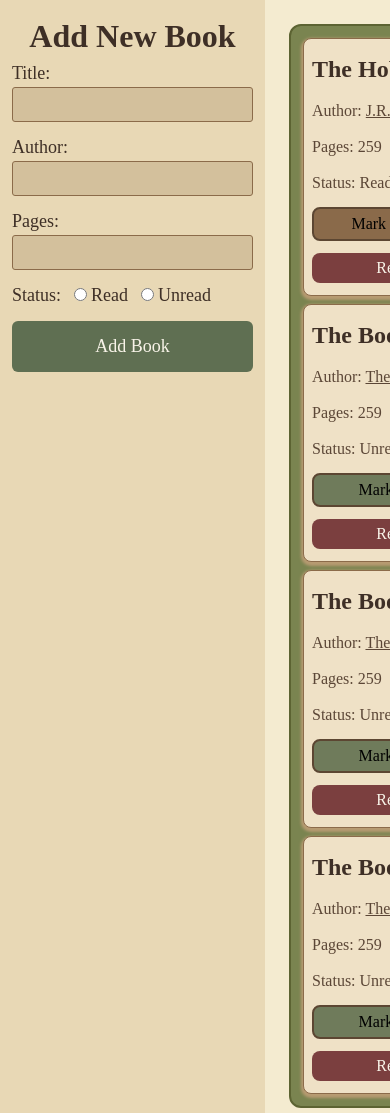
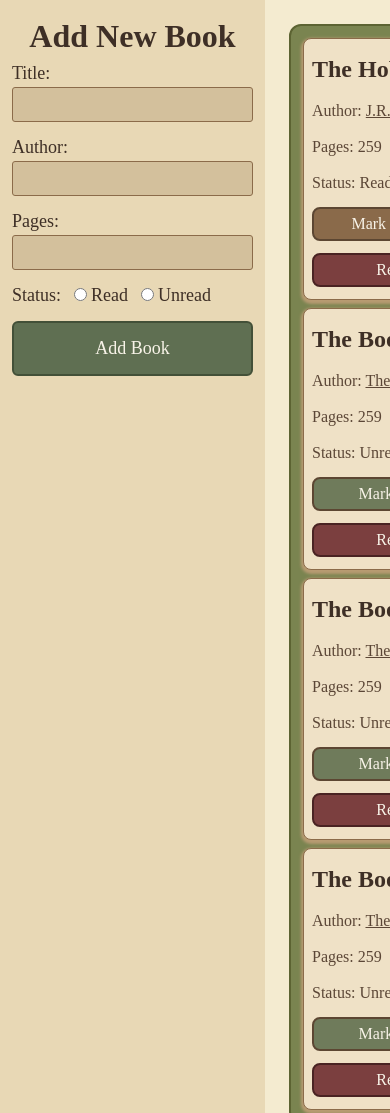
Before and after one commit to frozerated/Book-Library, a plain HTML site: page index.html in a window 390 px wide. Shown: the top 1113 px of the page. Drawn offline with Linux system fonts and the light colour scheme.

Commit message:
Add border: removeBtn, addBtn

```diff
--- a/style.css
+++ b/style.css
@@ -66,19 +66,21 @@ h1, h2, h3, h4, h5, h6 {
   --text-light: #F8F3E8;
 
   --btn-add-bg: #5F6F52;
+  --btn-add-border: #435038;
   --btn-add-hover: #4B5A3F;
 
   --btn-remove-bg: #7B3F3F;
   --btn-remove-hover: #5E2E2E;
+  --btn-remove-border: #4A2323;
 
   --btn-toggle-bg: #8A6A4A;
   --btn-toggle-hover: #73563B;
 
   --btn-toggle-active: #6F7B5B;
   --btn-toggle-active-hover: #596448;
+  --btn-toggle-border: #5C4632;
 
-  --btn-toggle-text: #F8F3E8;
-  --btn-toggle-border: #5C4632;
+
 }
 
 body{
@@ -126,7 +128,7 @@ body{
 .card > .removeBtn{
   color: var(--text-light);
   background-color: var(--btn-remove-bg);
-  border: none;
+  border: var(--btn-remove-border) 2px solid;
   border-radius: 8px;
   padding: 3px;
 
@@ -142,6 +144,7 @@ body{
 
   background-color: var(--btn-toggle-bg);
   border: var(--btn-toggle-border) 2px solid;
+  color:var(--text-light);
 }
 
 .card > .statusBtn:hover{
@@ -199,7 +202,7 @@ form > button{
   margin-top: 12px;;
   background-color: var(--btn-add-bg);
   color: var(--text-light);
-  border: none;
+  border: var(--btn-add-border) 2px solid;
   border-radius: 6px;
   padding: 12px;
 }
```
